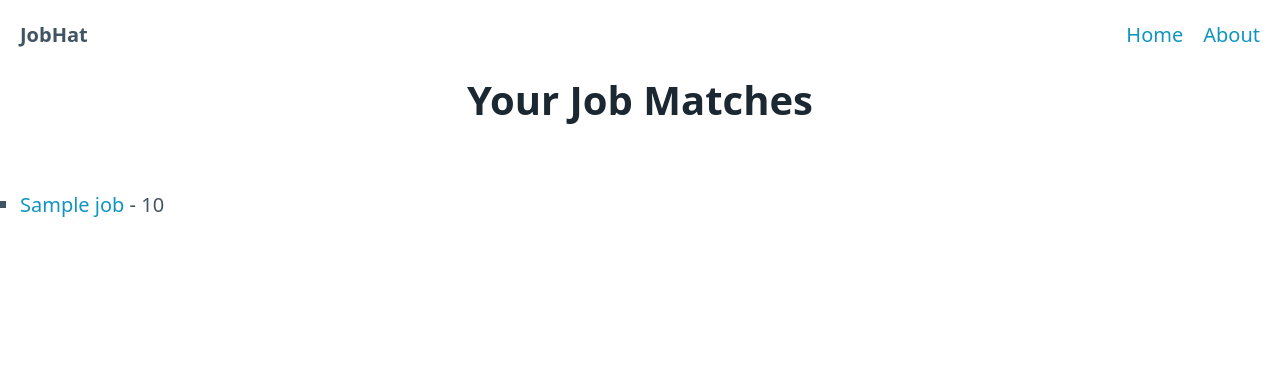
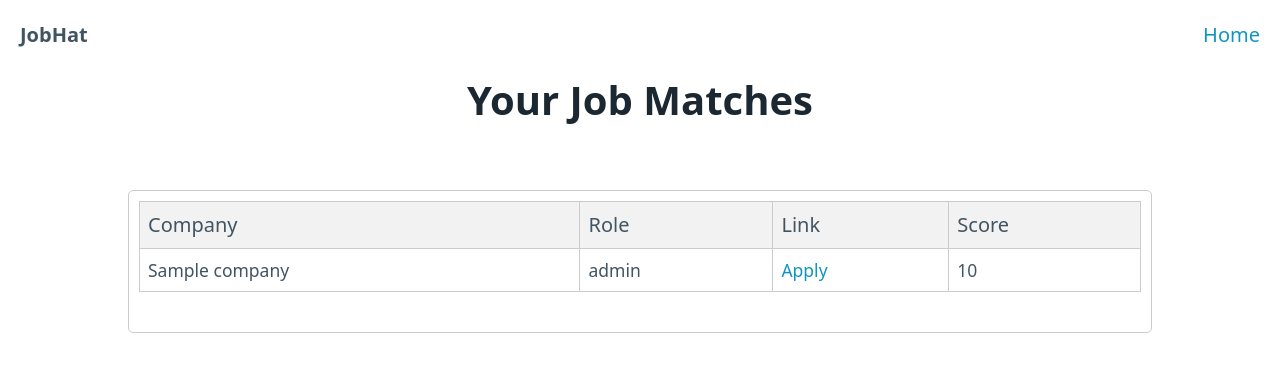
Before and after one commit to SohamW1/JobHat, a Flask app: template templates/job_matches.html in a window 1280 px wide. Shown: the top 372 px of the page. Run offline with Flask 3, Linux system fonts and the light colour scheme; the template is opened without the code that fills it: most values are stand-ins (such as "Sample title", 1, 10 or a date in 2020).

Commit message:
Working with csv table displayed

```diff
--- a/app.py
+++ b/app.py
@@ -1,8 +1,10 @@
+from urllib.parse import quote, unquote
 from flask import Flask, request, redirect, url_for, render_template, jsonify, session
 import os
 from werkzeug.utils import secure_filename
 from backend import get_scores
 import json
+import pandas as pd
 
 app = Flask("JobHat")
 app.config['url'] = "https://github.com/SimplifyJobs/Summer2024-Internships"  # Default URL
@@ -25,20 +27,22 @@ def upload_file():
         file.save(filename)
 
         # Process the uploaded file to get job matches
-        job_matches = get_scores(app.config['url'], filename)
+        # print(app.config['url'])
+        df = get_scores(app.config['url'], filename)
 
         # Delete resume as we believe in Data Privacy
         os.remove(filename)
 
-        # Redirect to the job matches page, passing job_matches as a query parameter or session variable
-        return redirect(url_for('job_matches', job_matches=job_matches))
+        job_matches_json = df.to_json(orient='records')
+        encoded_json = quote(job_matches_json)
+        return redirect(url_for('job_matches', job_matches=encoded_json))
 
 @app.route('/job-matches')
 def job_matches():
-    # If passing job matches directly, adjust to receive them as a parameter or from session
-    jobs = request.args.get('job_matches').replace("'", '"').replace('&amp;', '&')
-    job_matches_dict = json.loads(jobs) if jobs else {}
-    return render_template('job_matches.html', jobs=job_matches_dict)
+    job_matches_json = request.args.get('job_matches', '[]')
+    decoded_json = unquote(job_matches_json)
+    df = pd.read_json(decoded_json)
+    return render_template('job_matches.html', jobs=df.to_dict(orient='records'))
 
 @app.route('/change-url', methods=['POST'])
 def change_url():
--- a/backend.py
+++ b/backend.py
@@ -3,7 +3,15 @@ import requests
 from bs4 import BeautifulSoup
 import re
 import PyPDF2
+import pandas as pd
 
+data = {
+    'Company': [],
+    'Role': [],
+    'Link': []
+}
+
+df = pd.DataFrame(data)  # Define df as a global DataFrame
 
 cs_keywords = keywords = [
     "Python", "Java", "JavaScript", "C++", "C#", "R", "SQL", "Scala", "Perl", "Ruby", "Go", "Swift", "Kotlin",
@@ -62,33 +70,43 @@ def get_scores(url, pdf_file):
     links = get_urls(url)
     extracted_skills = extract_skills_from_pdf(pdf_file)
     keyword_match_score = {}
+    scores = []
     for link in links:
         skills = extract_skills_from_url(link)
         n = len(skills)
-        if skills == []:
-            # print("\tin empty if")
-            # keyword_match_score[link] = 0
-            continue
-        score = 0
-        for line in skills:
-            for skill in line:
-                if skill in extracted_skills:
-                    score+=1
-                    break
-        if score / n > 0.60:
-            keyword_match_score[link] = score/n
+        if n == 0:
+            scores.append(0)  # If no skills are extracted, assign score 0
+        else:
+            score = 0
+            for line in skills:
+                for skill in line:
+                    if skill in extracted_skills:
+                        score += 1
+                        break
+            if score / n > 0.60:
+                scores.append(score / n)  # Append the normalized score
+            else:
+                scores.append(0)  # If score is below threshold, assign score 0
 
-    # sort descending
-    keyword_match_score = dict(sorted(keyword_match_score.items(), key=lambda item: item[1], reverse=True))
+    # Add the 'Score' column to the DataFrame
+    df['Score'] = scores
+    sorted_df = df[df['Score'] > 0].sort_values(by='Score', ascending=False)
 
-    for k, v in keyword_match_score.items():
-        keyword_match_score[k] = str(round(100 * v, 2)) + "%"
+    def format_score(score):
+        return str(round(100 * score, 2)) + "%"
 
-    return keyword_match_score
+    # Apply the function to the 'Score' column
+    sorted_df['Score'] = sorted_df['Score'].apply(format_score)
+
+    return sorted_df
 
 
 def get_urls(url):
     # URL of the job posting
+    if url == "https://github.com/SimplifyJobs/Summer2024-Internships":
+        skiprows = 10
+    else:
+        skiprows = 8
 
     # Send a GET request to the page
     response = requests.get(url)
@@ -97,20 +115,28 @@ def get_urls(url):
     soup = BeautifulSoup(response.text, 'html.parser')
 
     # Find the element containing the job requirements
-    # (You will need to inspect the HTML structure of the page to do this correctly)
-    job_requirements = soup.find_all('a', href=re.compile(r'myworkdayjobs'))
-    pattern = r'href="([^"]*)"'
-    # Find all matches
-    for i in job_requirements:
-        matches = re.findall(pattern, str(i))
-        job_links.append(matches[0])
-    job_requirements = soup.find_all('a', href=re.compile(r'boards.greenhouse.io'))
-    pattern = r'href="([^"]*)"'
-    # Find all matches
-    for i in job_requirements:
-        matches = re.findall(pattern, str(i))
-        job_links.append(matches[0])
-    return job_links
+    job_rows = soup.find_all('tr')[skiprows:]
+
+    for job in job_rows:
+        # Check if job closed
+        if job.find('td').find('a') == None:
+            continue
+        # Extract company name
+        company = job.find('td').find('a').text
+
+        # Extract role
+        role = job.find_all('td')[1].text
+
+        # Extract links. Assuming you are interested in the 'Application/Link' column which could have multiple links
+        links_td = job.find_all('td')[3]
+
+        link = [a['href'] for a in links_td.find_all('a', href=True)][0].split("?")[0]
+
+        if re.search(r'myworkdayjobs', link) or re.search(r'boards.greenhouse.io', link):
+            # Append data to DataFrame
+            df.loc[len(df)] = [company, role, link]
+
+    return df["Link"]
 
 
 def extract_skills_from_pdf(pdf_path):
@@ -142,7 +168,6 @@ def extract_skills_from_pdf(pdf_path):
 
     # Find the requirements section based on the presence of certain keywords
     # Extract skills from requirements text
-    # print(text)
     skills = extract_skills(text)
     # Add extracted skills to the list
     extracted_skills.extend(skills)
--- a/templates/job_matches.html
+++ b/templates/job_matches.html
@@ -1,14 +1,60 @@
 <!DOCTYPE html>
 <html lang="en">
+
 <head>
     <meta charset="UTF-8">
     <meta name="viewport" content="width=device-width, initial-scale=1">
     <link rel="stylesheet" href="https://cdn.jsdelivr.net/npm/@picocss/pico@1/css/pico.min.css">
     <title>Job Matches</title>
     <style>
-        h1 {text-align: center;}
+        h1 {
+            text-align: center;
+        }
+
+        .table-container {
+            width: 80%;
+            margin: 0 auto;
+            max-height: 400px;
+            /* Set maximum height */
+            overflow-y: auto;
+            /* Enable vertical scroll if table exceeds maximum height */
+            border: 1px solid #ccc;
+            /* Add border */
+            border-radius: 5px;
+            /* Add border radius */
+            padding: 10px;
+            /* Add padding */
+        }
+
+        table {
+            width: 100%;
+            /* Set table width to 100% */
+            border-collapse: collapse;
+            /* Collapse table borders */
+        }
+
+        th,
+        td {
+            border: 1px solid #ccc;
+            /* Add cell borders */
+            padding: 8px;
+            /* Add cell padding */
+            text-align: left;
+            /* Align text to the left */
+        }
+
+        th {
+            background-color: #f2f2f2;
+            /* Add background color for header cells */
+        }
+
+        tbody tr:hover {
+            background-color: #f2f2f2;
+            /* Add background color on hover */
+        }
     </style>
 </head>
+
 <body>
     <nav class="container-fluid">
         <ul>
@@ -16,14 +62,31 @@
         </ul>
         <ul>
             <li><a href="/">Home</a></li>
-            <li><a href="#">About</a></li>
         </ul>
     </nav>
     <h1>Your Job Matches</h1>
-    <ul>
-        {% for job, score in jobs.items() %}
-            <li><a href="{{ job }}">{{ job }}</a> - {{ score }}</li>
-        {% endfor %}
-    </ul>
+    <div class="table-container">
+        <table>
+            <thead>
+                <tr>
+                    <th>Company</th>
+                    <th>Role</th>
+                    <th>Link</th>
+                    <th>Score</th> <!-- Add Score column header -->
+                </tr>
+            </thead>
+            <tbody>
+                {% for job in jobs %}
+                <tr>
+                    <td>{{ job['Company'] }}</td>
+                    <td>{{ job['Role'] }}</td>
+                    <td><a href="{{ job['Link'] }}">Apply</a></td>
+                    <td>{{ job['Score'] }}</td>
+                </tr>
+                {% endfor %}
+            </tbody>
+        </table>
+    </div>
 </body>
+
 </html>
```
